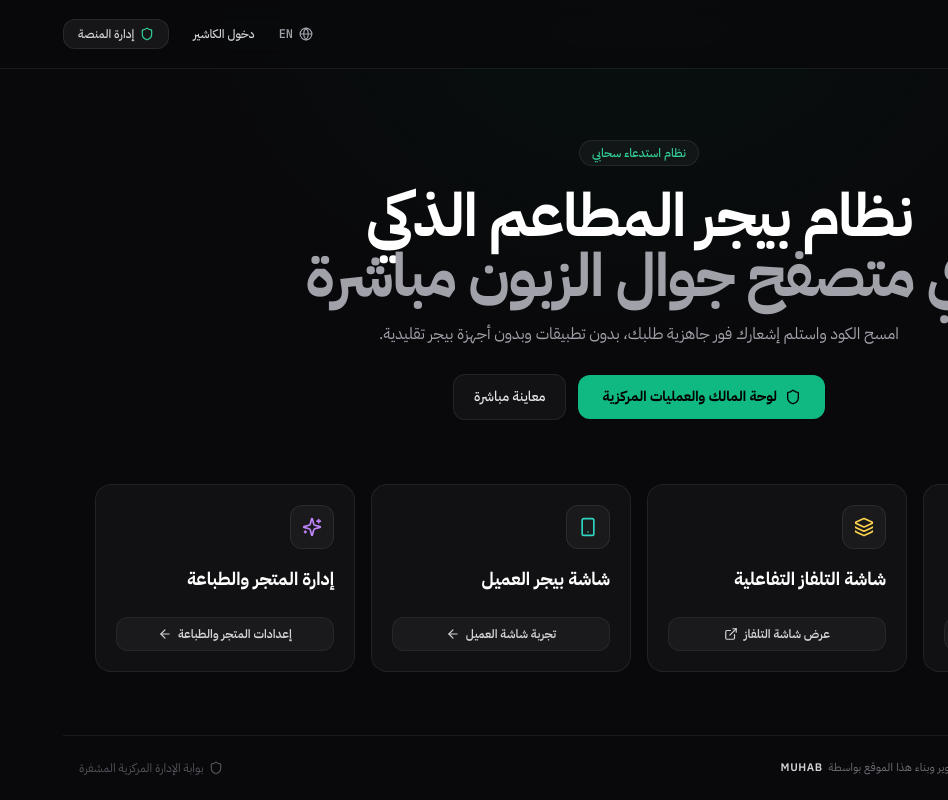
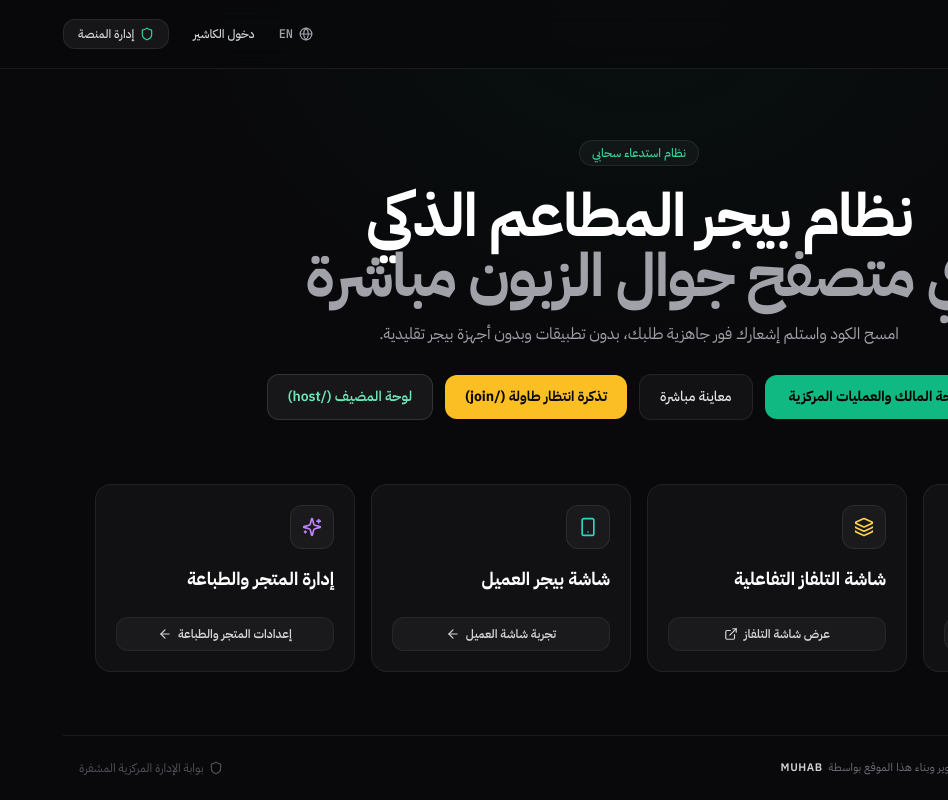
Before and after one commit to abod6911/buzly-smart-pager, a Next.js app: page / in a window 1280 px wide. Shown: the whole page, without its empty margins (332-1280 px from the left). Built offline with nearby package versions, Linux system fonts and the light colour scheme; no server answers; the database is empty.

Commit message:
feat(home): add quick-access links to /join and /host/login

```diff
--- a/app/page.tsx
+++ b/app/page.tsx
@@ -87,6 +87,20 @@ export default function LandingRoleSwitcherPage() {
               className="px-5 py-3 rounded-xl bg-white/[0.04] hover:bg-white/[0.08] border border-white/[0.08] text-zinc-200 font-medium text-sm transition-all"
             >
               {t('liveDemo')}
+            </Link>
+
+            <Link
+              href="/join"
+              className="px-5 py-3 rounded-xl bg-amber-400 hover:bg-amber-300 text-zinc-950 font-bold text-sm transition-all"
+            >
+              {language === 'ar' ? 'تذكرة انتظار طاولة (/join)' : 'Join Waitlist (/join)'}
+            </Link>
+
+            <Link
+              href="/host/login"
+              className="px-5 py-3 rounded-xl bg-white/[0.06] hover:bg-white/[0.12] border border-white/[0.12] text-emerald-300 font-semibold text-sm transition-all"
+            >
+              {language === 'ar' ? 'لوحة المضيف (/host)' : 'Host Stand (/host)'}
             </Link>
           </div>
         </div>
```
